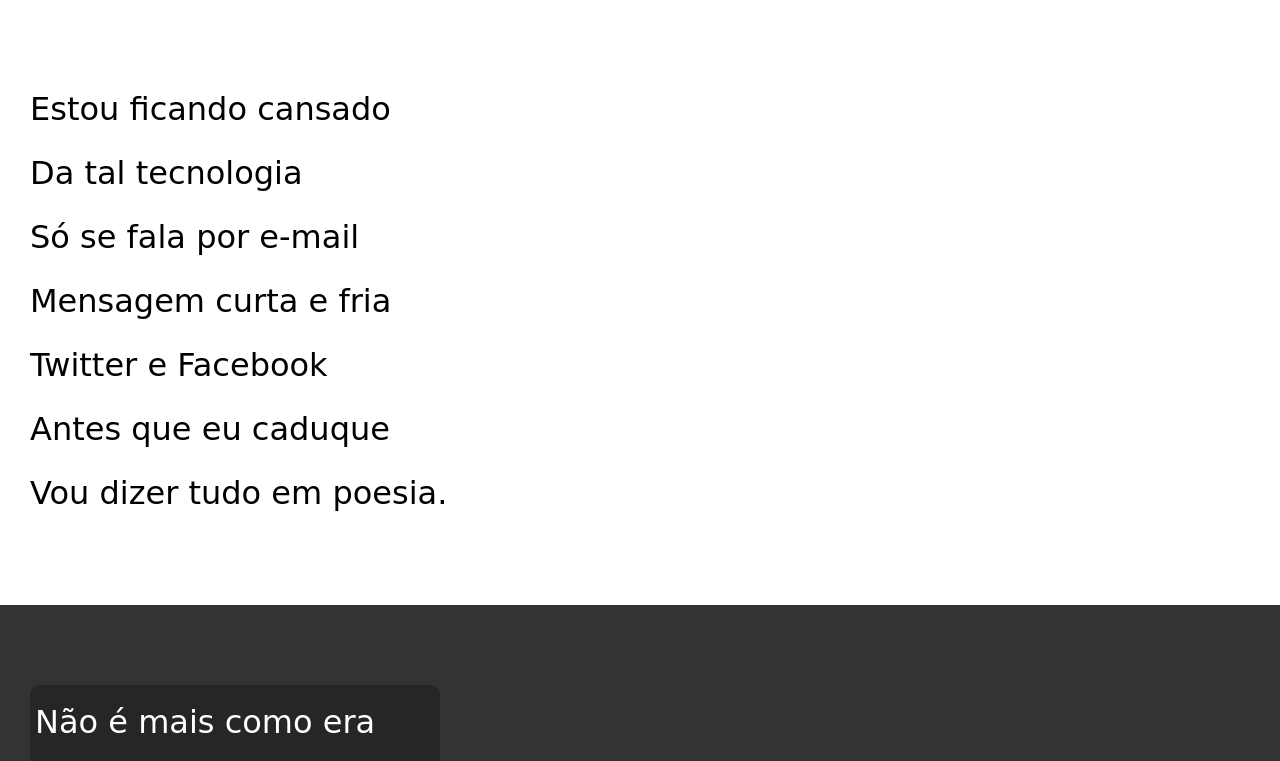
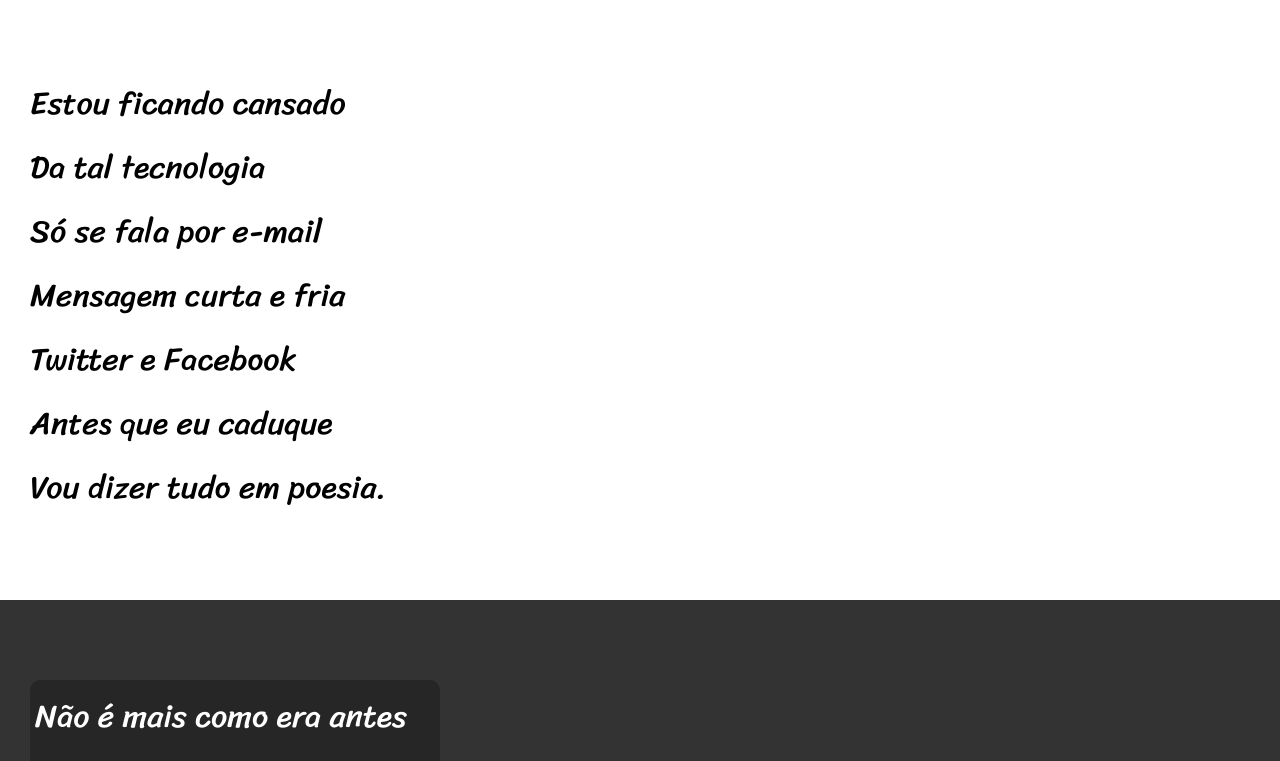
Before and after one commit to Jonasveiga96/html-css, a plain HTML site: page desafios/d012/index.html in a window 1280 px wide. Shown: the part 197-958 px from the top of the page. Drawn offline with Linux system fonts and the light colour scheme.

Commit message:
corrigido erro

```diff
--- a/desafios/d012/style.css
+++ b/desafios/d012/style.css
@@ -1,4 +1,4 @@
-@import @import url('https://fonts.googleapis.com/css2?family=Passion+One:wght@400;700;900&family=Sriracha&display=swap');
+@import url('https://fonts.googleapis.com/css2?family=Passion+One:wght@400;700;900&family=Sriracha&display=swap');
 
 :root{
     --fonte1: Verdana, Geneva, Tahoma, sans-serif;
```
